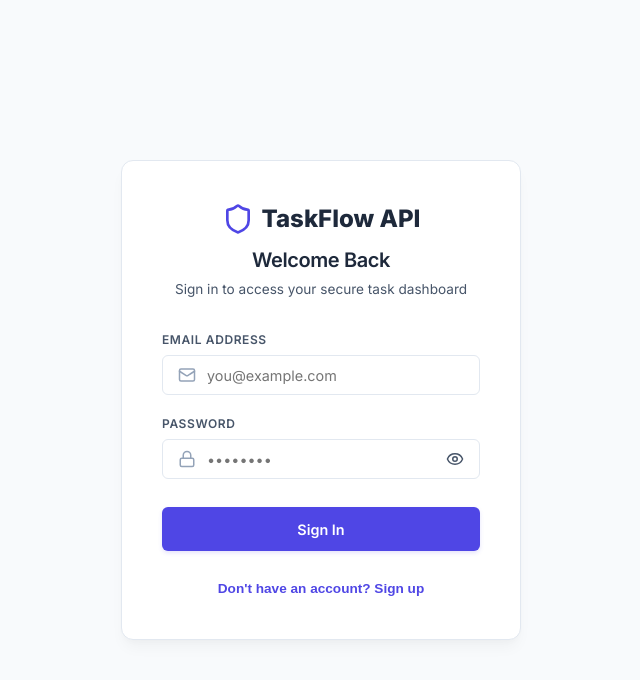
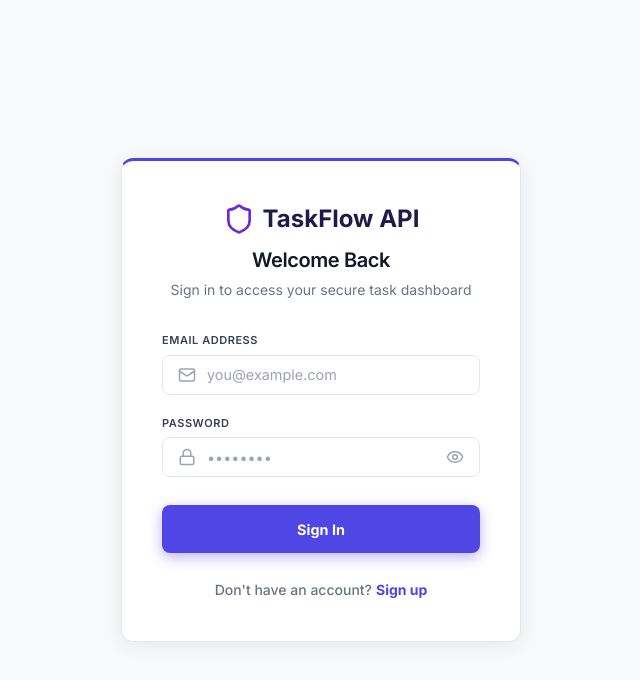
Before and after one commit to rithuraj-n/Taskflow-RBAC-API, a React (Vite) app in the folder frontend/: page / in a window 1280 px wide. Shown: the top 680 px of the page, without its empty margins (319-959 px from the left). Built offline with nearby package versions, Linux system fonts and the light colour scheme.

Commit message:
Refine auth page visuals and structure to match custom Slate-Indigo design requirements

```diff
--- a/frontend/src/components/Auth.tsx
+++ b/frontend/src/components/Auth.tsx
@@ -88,9 +88,9 @@ export const Auth: React.FC<AuthProps> = ({ onAuthSuccess, addNotification }) =>
         <form onSubmit={handleSubmit}>
           {isRegister && (
             <div className="form-group">
-              <label className="form-label">Full Name</label>
+              <label className="form-label">FULL NAME</label>
               <div style={{ position: 'relative' }}>
-                <UserIcon size={18} style={{ position: 'absolute', left: '1rem', top: '50%', transform: 'translateY(-50%)', color: 'var(--text-muted)' }} />
+                <UserIcon size={18} style={{ position: 'absolute', left: '1rem', top: '50%', transform: 'translateY(-50%)' }} />
                 <input
                   type="text"
                   className="form-input"
@@ -106,9 +106,9 @@ export const Auth: React.FC<AuthProps> = ({ onAuthSuccess, addNotification }) =>
           )}
 
           <div className="form-group">
-            <label className="form-label">Email Address</label>
+            <label className="form-label">EMAIL ADDRESS</label>
             <div style={{ position: 'relative' }}>
-              <Mail size={18} style={{ position: 'absolute', left: '1rem', top: '50%', transform: 'translateY(-50%)', color: 'var(--text-muted)' }} />
+              <Mail size={18} style={{ position: 'absolute', left: '1rem', top: '50%', transform: 'translateY(-50%)' }} />
               <input
                 type="email"
                 className="form-input"
@@ -122,9 +122,9 @@ export const Auth: React.FC<AuthProps> = ({ onAuthSuccess, addNotification }) =>
           </div>
 
           <div className="form-group">
-            <label className="form-label">Password</label>
+            <label className="form-label">PASSWORD</label>
             <div style={{ position: 'relative' }}>
-              <Lock size={18} style={{ position: 'absolute', left: '1rem', top: '50%', transform: 'translateY(-50%)', color: 'var(--text-muted)' }} />
+              <Lock size={18} style={{ position: 'absolute', left: '1rem', top: '50%', transform: 'translateY(-50%)' }} />
               <input
                 type={showPassword ? 'text' : 'password'}
                 className="form-input"
@@ -148,7 +148,7 @@ export const Auth: React.FC<AuthProps> = ({ onAuthSuccess, addNotification }) =>
 
           {isRegister && (
             <div className="form-group" style={{ marginBottom: '2rem' }}>
-              <label className="form-label">Account Role</label>
+              <label className="form-label">ACCOUNT ROLE</label>
               <div className="role-toggle-group">
                 <button
                   type="button"
@@ -176,7 +176,7 @@ export const Auth: React.FC<AuthProps> = ({ onAuthSuccess, addNotification }) =>
           <button
             type="submit"
             className="btn btn-primary"
-            style={{ width: '100%', padding: '0.85rem', marginTop: '0.5rem' }}
+            style={{ marginTop: '0.5rem' }}
             disabled={loading}
           >
             {loading ? 'Processing...' : isRegister ? 'Register Account' : 'Sign In'}
@@ -184,8 +184,13 @@ export const Auth: React.FC<AuthProps> = ({ onAuthSuccess, addNotification }) =>
         </form>
 
         <div style={{ textAlign: 'center', marginTop: '1.5rem' }}>
-          <button type="button" className="btn-text" onClick={toggleAuthMode}>
-            {isRegister ? 'Already have an account? Sign in' : "Don't have an account? Sign up"}
+          <button type="button" className="auth-switch-btn" onClick={toggleAuthMode}>
+            <span className="auth-switch-text">
+              {isRegister ? 'Already have an account? ' : "Don't have an account? "}
+            </span>
+            <span className="auth-action-link">
+              {isRegister ? 'Sign in' : 'Sign up'}
+            </span>
           </button>
         </div>
       </div>
--- a/frontend/src/index.css
+++ b/frontend/src/index.css
@@ -980,3 +980,119 @@ h1, h2, h3, h4, h5, h6 {
   background-color: var(--color-primary-glow);
   color: var(--color-primary);
 }
+
+/* Custom Login / Registration Card Styling */
+.auth-page {
+  background-color: #F8FAFC !important; /* Cool Slate bg */
+}
+
+.auth-card {
+  background: #ffffff !important;
+  border-radius: 12px !important;
+  border: 1px solid #E2E8F0 !important;
+  border-top: 3px solid #4F46E5 !important; /* Indigo brand top border */
+  box-shadow: 0 4px 24px rgba(0, 0, 0, 0.08) !important;
+  padding: 40px !important;
+}
+
+.auth-logo {
+  color: #1E1B4B !important; /* bold dark #1E1B4B */
+  font-weight: 700 !important;
+}
+
+.auth-logo svg {
+  color: #6D28D9 !important; /* Keep the purple shield icon */
+}
+
+.auth-title {
+  color: #111827 !important; /* semibold #111827 */
+  font-weight: 600 !important;
+}
+
+.auth-subtitle {
+  color: #6B7280 !important; /* muted gray #6B7280 */
+  font-size: 14px !important;
+}
+
+.auth-card .form-label {
+  font-size: 11px !important;
+  font-weight: 600 !important;
+  color: #374151 !important; /* label color #374151 */
+  letter-spacing: 0.05em !important;
+  text-transform: uppercase !important;
+}
+
+.auth-card .form-input {
+  border: 1.5px solid #E2E8F0 !important;
+  border-radius: 8px !important;
+  background-color: #ffffff !important;
+  color: #1e293b !important;
+  font-family: var(--font-primary) !important;
+}
+
+.auth-card .form-input::placeholder {
+  color: #9CA3AF !important; /* placeholder text color */
+}
+
+.auth-card .form-input:focus {
+  outline: none !important;
+  border-color: #6D28D9 !important; /* focus border #6D28D9 */
+  box-shadow: 0 0 0 3px rgba(109, 40, 217, 0.15) !important; /* soft purple ring */
+}
+
+.auth-card .form-group svg {
+  color: #9CA3AF !important; /* left icon color */
+}
+
+.auth-card .btn-primary {
+  width: 100% !important;
+  background-color: #4F46E5 !important; /* indigo background #4F46E5 */
+  color: #ffffff !important;
+  border-radius: 8px !important;
+  height: 48px !important;
+  font-weight: 700 !important;
+  box-shadow: 0 4px 14px rgba(79, 70, 229, 0.4) !important; /* glowing shadow */
+  transition: var(--transition) !important;
+}
+
+.auth-card .btn-primary:hover:not(:disabled) {
+  background-color: #4338CA !important; /* hover slightly darker #4338CA */
+  box-shadow: 0 6px 18px rgba(79, 70, 229, 0.5) !important; /* stronger shadow */
+  transform: translateY(-1px) !important;
+}
+
+.auth-switch-btn {
+  background: none !important;
+  border: none !important;
+  padding: 0 !important;
+  cursor: pointer !important;
+  display: inline-flex !important;
+  align-items: center !important;
+  gap: 4px !important;
+  text-decoration: none !important;
+  font-family: var(--font-primary) !important;
+  margin: 0 auto !important;
+}
+
+.auth-switch-btn:hover {
+  text-decoration: none !important;
+}
+
+.auth-switch-text {
+  color: #6B7280 !important; /* muted gray #6B7280 */
+  font-weight: 500 !important;
+  font-size: 14px !important;
+  transition: var(--transition) !important;
+}
+
+.auth-action-link {
+  color: #4F46E5 !important; /* bold indigo #4F46E5 */
+  font-weight: 700 !important;
+  font-size: 14px !important;
+  text-decoration: none !important;
+  transition: var(--transition) !important;
+}
+
+.auth-switch-btn:hover .auth-action-link {
+  text-decoration: underline !important;
+}
```
